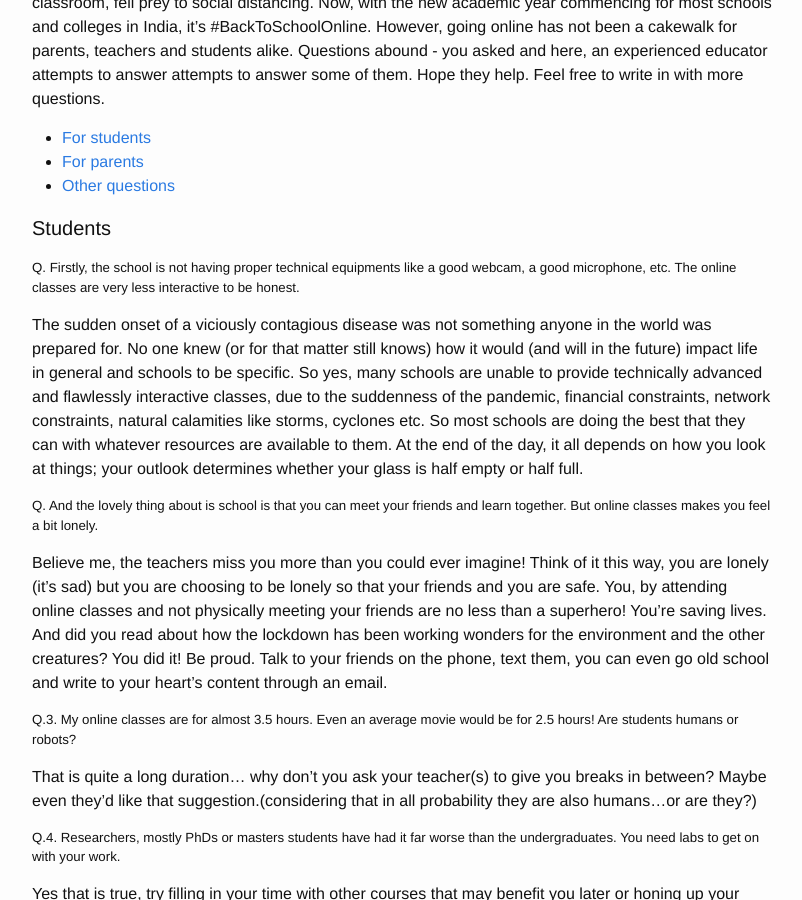
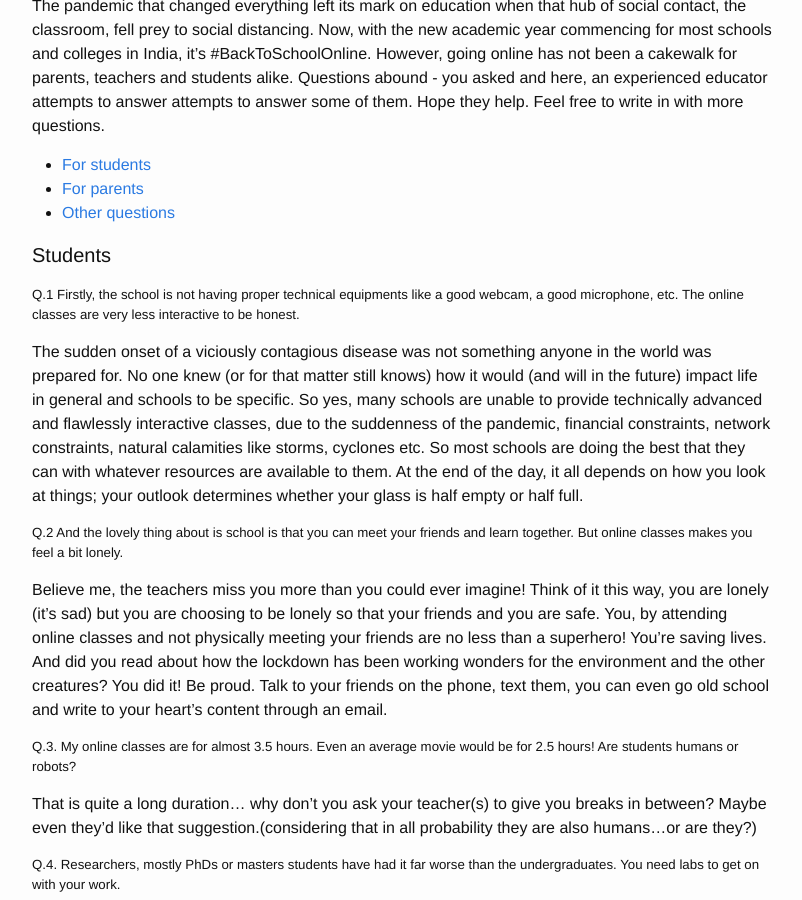
Before and after one commit to covid19india/blog, a Jekyll site: the page built from _posts/2020-06-23-backtoschoolonline.md, in a window 1280 px wide and 900 px high, scrolled down 611 px. Shown: the whole window, without its empty margins (238-1040 px from the left). Built offline with Jekyll 4.4.1, drawn with Linux system fonts in a browser that asks for light colours; our own code applies the rules of GitHub Pages for plain Markdown files; a script that is not in the unit is left out.

Commit message:
Added Q numbers

```diff
--- a/_posts/2020-06-23-backtoschoolonline.md
+++ b/_posts/2020-06-23-backtoschoolonline.md
@@ -9,11 +9,11 @@
 - [Other questions](#others)
 
 #### Students
-##### Q. Firstly, the school is not having proper technical equipments like a good webcam, a good microphone, etc. The online classes are very less interactive to be honest.
+##### Q.1 Firstly, the school is not having proper technical equipments like a good webcam, a good microphone, etc. The online classes are very less interactive to be honest.
 
 The sudden onset of a viciously contagious disease was not something anyone in the world was prepared for. No one knew (or for that matter still knows) how it would (and will in the future) impact life in general and schools to be specific. So yes, many schools are unable to provide technically advanced and flawlessly interactive classes, due to the suddenness of the pandemic, financial constraints, network constraints, natural calamities like storms, cyclones etc. So most schools are doing the best that they can with whatever resources are available to them. At the end of the day, it all depends on how you look at things; your outlook determines whether your glass is half empty or half full.
 
-##### Q. And the lovely thing about is school is that you can meet your friends and learn together. But online classes makes you feel a bit lonely.
+##### Q.2 And the lovely thing about is school is that you can meet your friends and learn together. But online classes makes you feel a bit lonely.
 Believe me, the teachers miss you more than you could ever imagine! Think of it this way, you are lonely (it’s sad) but you are choosing to be lonely so that your friends and you are safe. You, by attending online classes and not physically meeting your friends are no less than a superhero! You’re saving lives. And did you read about how the lockdown has been working wonders for the environment and the other creatures? You did it! Be proud. Talk to your friends on the phone, text them, you can even go old school and write to your heart’s content through an email.
 
 ##### Q.3.  My online classes are for almost 3.5 hours. Even an average movie would be for 2.5 hours! Are students humans or robots?
```
